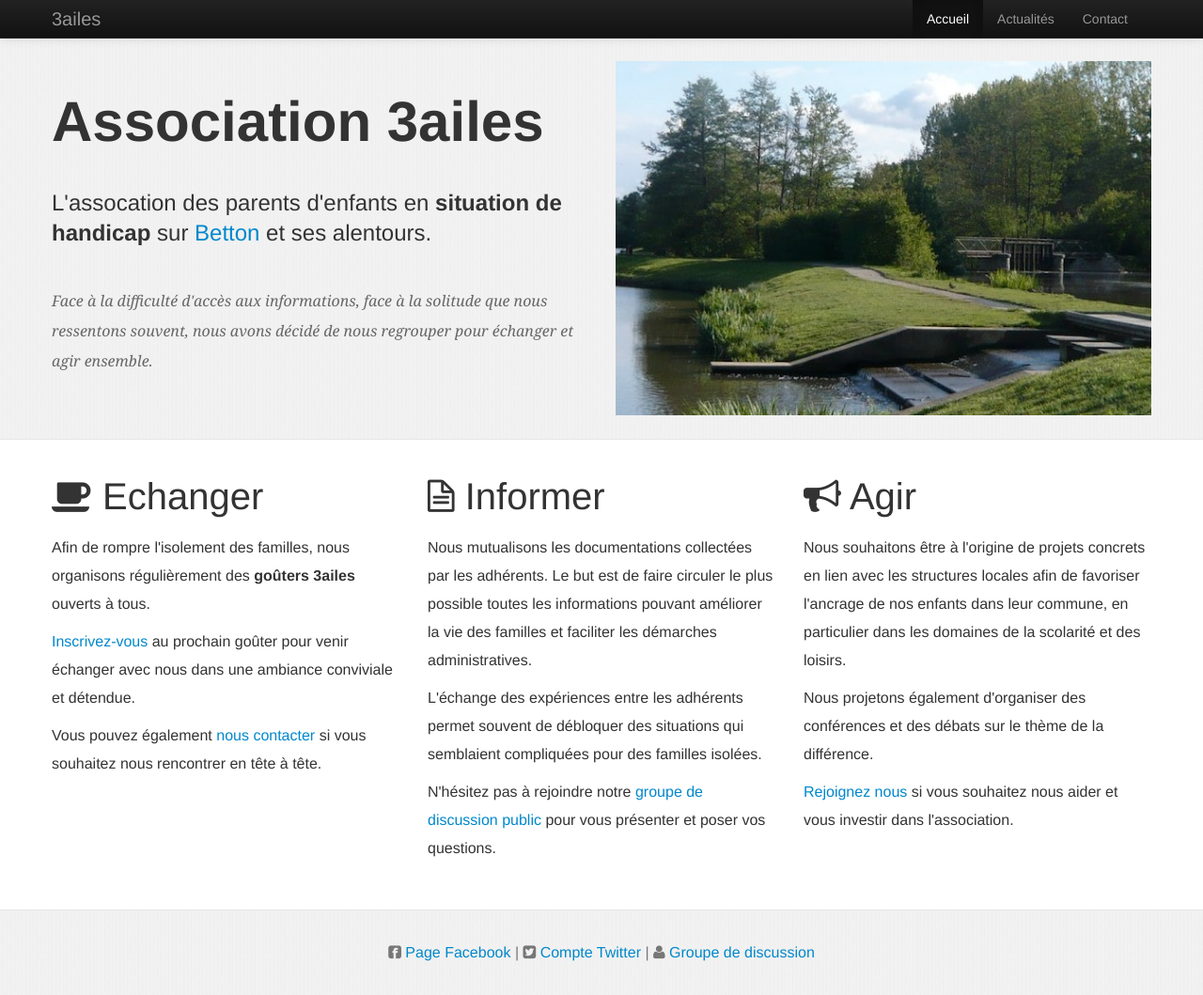
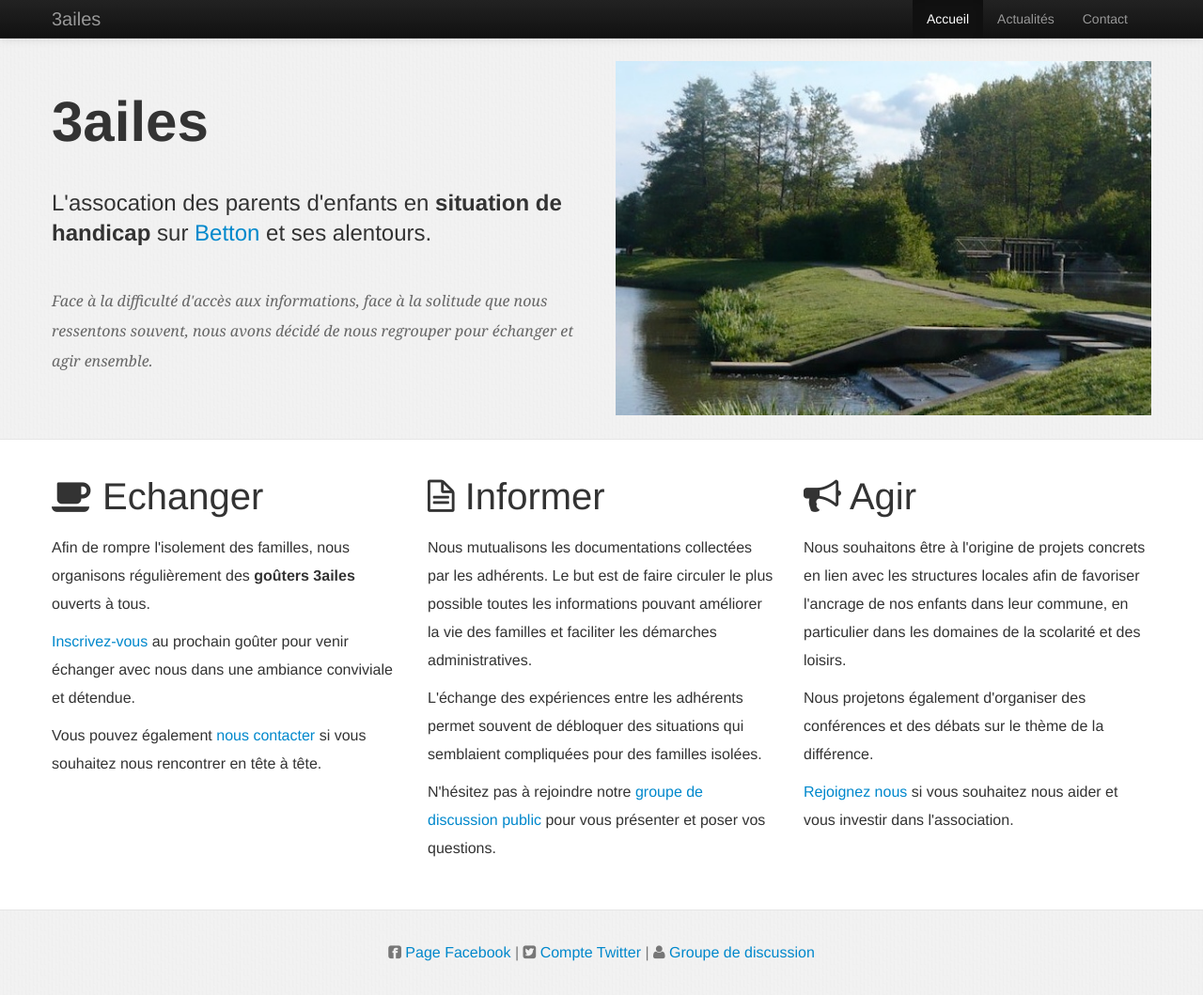
Before and after one commit to aymerick/3ailes, a Jekyll site: the page built from index.html, in a window 1280 px wide and 1059 px high. Shown: the whole window at 94% size. Built offline with Jekyll 4.4.1, drawn with Linux system fonts in a browser that asks for light colours; Markdown is read by kramdown in place of the engine named in the settings.

Commit message:
Fix title

```diff
--- a/index.html
+++ b/index.html
@@ -10,7 +10,7 @@ og-type: website
   <div class="container">
     <div class="row">
       <div class="span6 header-text">
-        <h1>Association 3ailes</h1>
+        <h1>3ailes</h1>
         <p class='subtitle'>L'assocation des parents d'enfants en <b>situation de handicap</b> sur <a href="http://www.betton.fr" target="_blank">Betton</a> et ses alentours.</p>
         <p class='desc'>Face à la difficulté d'accès aux informations, face à la solitude que nous ressentons souvent, nous avons décidé de nous regrouper pour échanger et agir ensemble.</p>
       </div>
```
